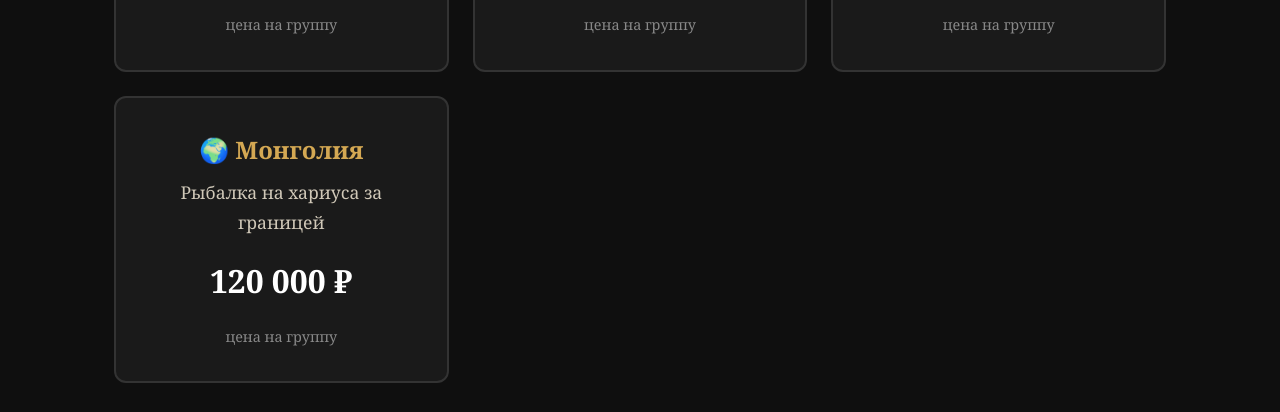
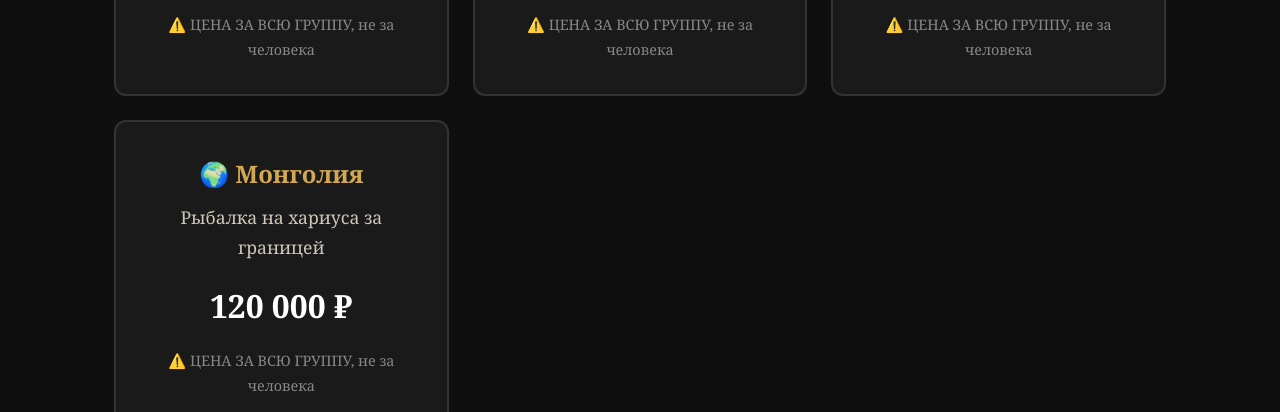
Before and after one commit to eskanat777-sys/rybalka-altai, a plain HTML site: page index.html in a window 1280 px wide. Shown: the part 2556-2968 px from the top of the page. Drawn offline with Linux system fonts and the light colour scheme; grey boxes are pictures that could not be loaded.

Commit message:
Update price notes to clarify group pricing

```diff
--- a/index.html
+++ b/index.html
@@ -353,25 +353,25 @@
                     <div class="route-name">🌲 Бугузун</div>
                     <p>Рыбалка на хариуса в живописной долине</p>
                     <div class="price">50 000 ₽</div>
-                    <div class="price-note">цена на группу</div>
+                    <div class="price-note">⚠️ ЦЕНА ЗА ВСЮ ГРУППУ, не за человека</div>
                 </div>
                 <div class="route-card">
                     <div class="route-name">🏔️ Джазатор</div>
                     <p>Хариус в горах, нетронутая природа</p>
                     <div class="price">75 000 ₽</div>
-                    <div class="price-note">цена на группу</div>
+                    <div class="price-note">⚠️ ЦЕНА ЗА ВСЮ ГРУППУ, не за человека</div>
                 </div>
                 <div class="route-card">
                     <div class="route-name">🏕️ Укок</div>
                     <p>Плато Укок — хариус на краю света</p>
                     <div class="price">100 000 ₽</div>
-                    <div class="price-note">цена на группу</div>
+                    <div class="price-note">⚠️ ЦЕНА ЗА ВСЮ ГРУППУ, не за человека</div>
                 </div>
                 <div class="route-card">
                     <div class="route-name">🌍 Монголия</div>
                     <p>Рыбалка на хариуса за границей</p>
                     <div class="price">120 000 ₽</div>
-                    <div class="price-note">цена на группу</div>
+                    <div class="price-note">⚠️ ЦЕНА ЗА ВСЮ ГРУППУ, не за человека</div>
                 </div>
             </div>
 
```
